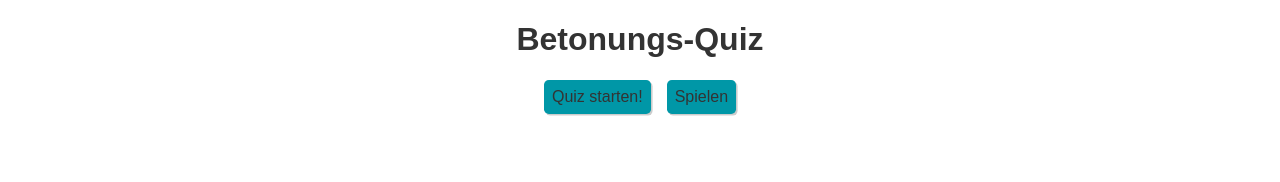
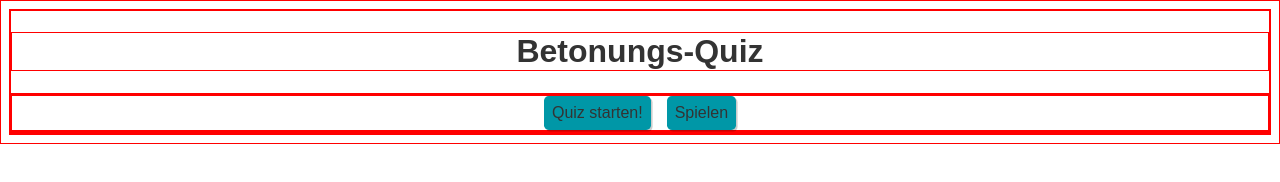
Before and after one commit to HentaiSimpLord/DPFA-Quiz, a plain HTML site: page index.html in a window 1280 px wide. Drawn offline with Linux system fonts and the light colour scheme; a web font is replaced by a local one.

Commit message:
Bugfix 0.0.1

```diff
--- a/style.css
+++ b/style.css
@@ -10,10 +10,10 @@
 * {
     box-sizing: border-box;
     font-family: 'Nunito', sans-serif;
-    color: var(--text-color)
+    color: var(--text-color);
 
     /* debug */
-    /* border: 1px solid red; */
+    border: 1px solid red;
 }
 
 h1 {
```
